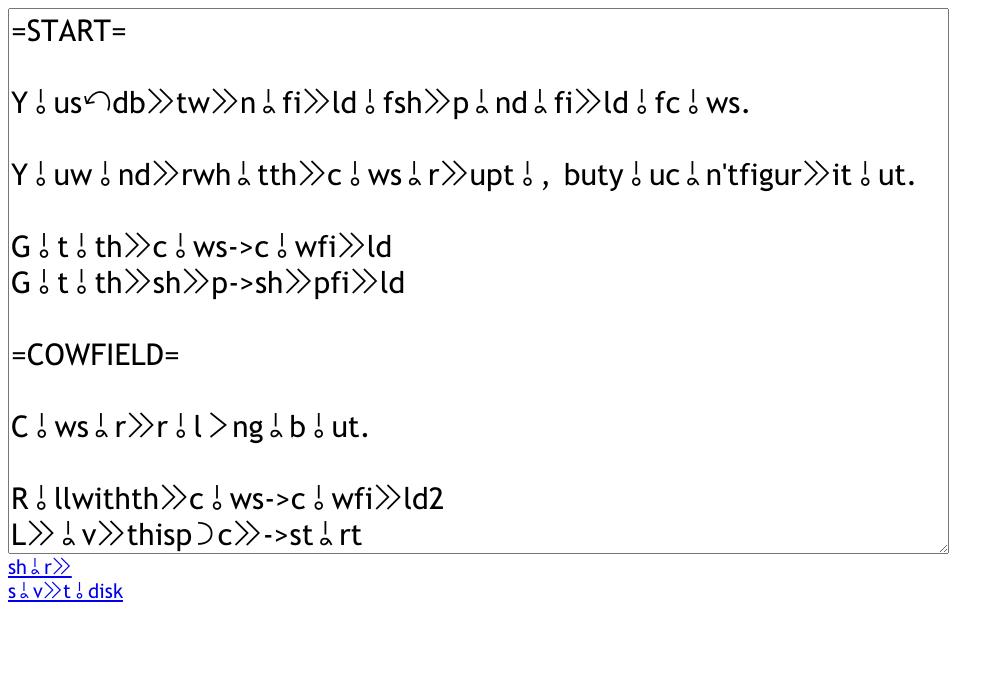
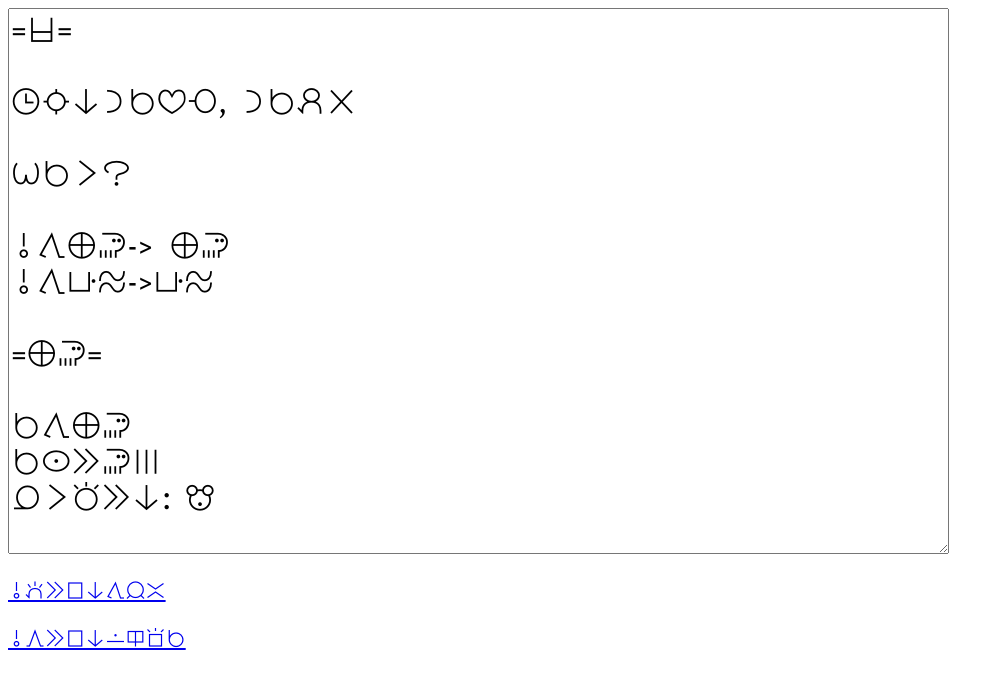
Before and after one commit to increpare/tinychoice, a plain HTML site: page index_sitelen_pona.html in a window 1280 px wide. Shown: the whole page, without its empty margins (0-1004 px from the left). Drawn offline with Linux system fonts and the light colour scheme; files whose address does not match are found by name.

```diff
--- a/index_sitelen_pona.html
+++ b/index_sitelen_pona.html
@@ -3,7 +3,7 @@
 <link rel="icon"
       type="image/png"
       href="favicon.png">
-<title>tinychoice</title>
+<title>ilo pi musi lili</title>
 <style type="text/css">
 	@font-face {
   		font-family: "linja pona";
@@ -18,9 +18,13 @@
   textarea{
 	font-family: "linja pona"  ;
   	font-size:150%;
+
   }
   #errorArea {
     color:darkred
+  }
+  .inli_link{
+    font-family: "Palatino Linotype", "Book Antiqua", Palatino, serif
   }
 </style>
 <script src="FileSaver.js"></script>
@@ -48,7 +52,7 @@
 function printUnauthorized(){
 
   var authUrl = getAuthURL();
-  var toPrint = "<a target=\"_blank\" href=\"" + authUrl + "\">Log in with Github to share</a><br>";
+  var toPrint = "<ul><li><a target=\"_blank\" href=\"" + authUrl + "\">sina wile ken pana e lipu, la o kama jo e ken pi kulupu [_ken_ijo_taso_ona]</a></ul><p>";
 
     var shareLink = document.getElementById("shareLinkArea");
     shareLink.innerHTML = toPrint;
@@ -126,7 +130,7 @@
       editUrl=qualifyURL(editUrl);
 
       var shareLink = document.getElementById("shareLinkArea");
-      shareLink.innerHTML = "<ul><li><a target=\"_blank\" href=\""+playUrl+"\">"+playUrl+"</a></li><li><a target=\"_blank\" href=\""+editUrl+"\">"+editUrl+"</a><br></li></ul>";
+      shareLink.innerHTML = "<ul><li><a target=\"_blank\" href=\""+playUrl+"\">"+'o pana e musi'+"</a></li><li><a target=\"_blank\" href=\""+editUrl+"\">"+'o pana e lawa insa'+"</a><br></li></ul>";
 
 
       if (errorCount>0) {
@@ -135,7 +139,7 @@
 
       }
 
-      window.history.pushState({}, "tinychoice", "index.html?p="+id);
+      window.history.pushState({}, "tinychoice", "index_sitelen_pona.html?p="+id);
 
     }
   }
@@ -149,13 +153,15 @@
 
 var clientStandaloneRequest = new XMLHttpRequest();
 
-clientStandaloneRequest.open('GET', 'play.html');
+clientStandaloneRequest.open('GET', 'play_sitelen_pona.html');
 clientStandaloneRequest.onreadystatechange = function() {
 
     if(clientStandaloneRequest.readyState!=4) {
       return;
     }
     standalone_HTML_String=clientStandaloneRequest.responseText;
+    standalone_HTML_String = standalone_HTML_String.replace(/__REMOVE_14232__(.|[\r\n])*?__REMOVE_OVER_41232__/g, '');
+
 }
 clientStandaloneRequest.send();
 
@@ -270,6 +276,7 @@
       }
     } else if (l[0]==='='&&l[l.length-1]==='='){
       cursection=l.substr(1,l.length-2).toUpperCase();
+      cursection=cursection.replace(/\s/g,'');
       section[cursection]=[];
       sectionCount++;
       if (sectionCount===1){
@@ -277,8 +284,9 @@
       }
     } else if (cursection.length>0 && l.indexOf("->")>=0){
       var index = l.indexOf("->");
-      var a = l.substr(0,index-1).trim();
+      var a = l.substr(0,index).trim();
       var b = l.substr(index+2).trim().toUpperCase();
+      b = b.replace(/\s/g,'');
       section[cursection].push([a,b]);
     } else if (cursection.length>0){
       section[cursection].push([l]);
@@ -364,6 +372,7 @@
       }
     } else if (l[0]==='='&&l[l.length-1]==='='){
       cursection=l.substr(1,l.length-2).toUpperCase();
+      cursection=cursecton.replace(/\s/g,'');
       section[cursection]=[];
       sectionnames.push(cursection);
       sectionCount++;
@@ -375,6 +384,7 @@
       var index = l.indexOf("->");
       var a = l.substr(0,index-1).trim();
       var b = l.substr(index+2).trim().toUpperCase();
+      b = b.replace(/\s/g,'');
       section[cursection].push([a,b]);
     } else if (cursection.length>0){
       section[cursection].push([l]);
@@ -723,44 +733,57 @@
 </script>
 </head>
 <body onload="init();" dir="auto">
-<textarea name="boop" id="editor" dir="auto" rows=15 cols=40>=START=
+<textarea name="boop" id="editor" dir="auto" rows=15 cols=40 spellcheck="false">=open=
 
-You stand between a field of sheep and a field of cows.
+tenpo sunoni la sina pilin lape, la sina pali ala
 
-You wonder what the cows are up to, but you can't figure it out.
+wile sina li seme
 
-Go to the cows -> cowfield
-Go to the sheep -> sheepfield
+o tawa ma soweli ->  ma soweli
+o tawa poka telo -> poka telo
 
-=COWFIELD=
+=ma soweli=
 
-Cows are rolling about.
+sina tawa ma soweli
+sina lukin e soweli mute
+ona li toki e ni: mu
 
-Roll with the cows -> cowfield2
-Leave this place -> start
+o luka e soweli-> luka soweli
+o moku e soweli->moku soweli
 
-=COWFIELD2=
+= lukasoweli=
 
-You roll around for a bit, but you don't feel that you really fit in here.
+sina luka e soweli, la soweli li mokue  luka sina
+ike a
 
-Leave this place -> start
+o tawa open -> open
 
-=SHEEPFIELD=
+= moku soweli=
 
-Sheep are jumping up and down
+sina toki e ni tawa sina:moku ponaa
+sina moku  soweli ala
 
-Jump with the sheep -> sheepfield2
-Leave this place -> start
+sina pilin e ni:mi wile lape kin
 
-=SHEEPFIELD2=
+o lape -> lape
 
-You jump up and down, just like the sheep, but however hard and long you try they still look at you differently.
+= lape=
 
-Leave this place -> start
-</textarea><br>
-<a href="#" onclick="doShare(); return false;">share</a><br>
+sina lape pona kin
+
+o tawa open -> open
+
+= poka telo=
+
+sina tawa linja telo.
+suno li seli,la telo li lete pona tawa luka sina.
+
+o tawa open -> open
+
+</textarea><p>
+<a href="#" onclick="doShare(); return false;">o pana e lipu ni tawa jan ante</a><br>
 <div id="shareLinkArea"></div>
-<a href="#" onclick="doEmbed(); return false;">save to disk</a><br>
+<a href="#" onclick="doEmbed(); return false;">o awen e lipu ni lon ilo sona sina</a><br>
 <div id="errorArea"></div>
 </body>
 </html>
--- a/play_sitelen_pona.html
+++ b/play_sitelen_pona.html
@@ -3,7 +3,7 @@
 <link rel="icon"
       type="image/png"
       href="favicon.png">
-<title>game</title>
+<title>musi lili</title>
 <style>
 	body {
 		margin:40px;
@@ -22,6 +22,10 @@
   textarea{
   font-family: "linja pona"  ;
     font-size:150%;
+  }
+  .ante{
+    font-size: 80%;
+    color: grey;
   }
 </style>
 <script>
@@ -122,6 +126,7 @@
 }
 
 function goTo(targetState){
+
   if (gameState==null){
     return;
   }
@@ -143,5 +148,8 @@
 </head>
 <body onload="init();" dir="auto">
 <div id="gameArea" dir="auto"></div>
+<!--__REMOVE_14232__-->
+<a class="ante" href="index_sitelen_pona.html">(o ante e musi ni)</a>
+<!--__REMOVE_OVER_41232__-->
 </body>
 </html>
```
